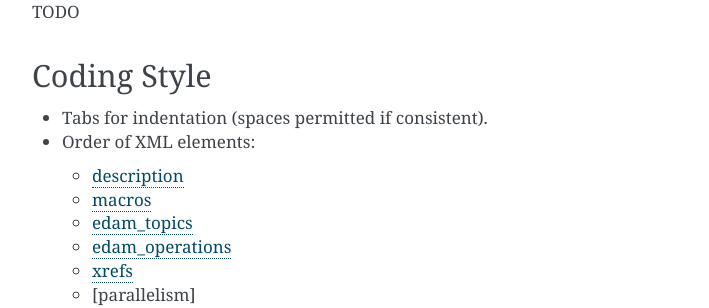
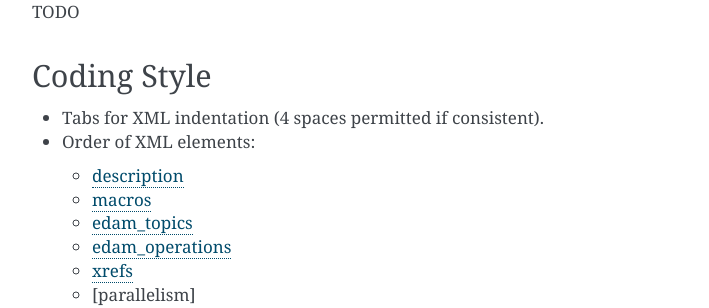
Before and after one commit to galaxy-iuc/standards, a Sphinx documentation site: the page built from docs/best_practices/tool_xml.rst, in a window 1280 px wide and 900 px high, scrolled down 6675 px. Shown: the part 154-462 px from the top of the window, without its empty margins (388-1097 px from the left). Built offline with Sphinx 7.4.7, drawn with Linux system fonts in a browser that asks for light colours.

Commit message:
explicit about xml

```diff
--- a/docs/best_practices/integration_checklist.rst
+++ b/docs/best_practices/integration_checklist.rst
@@ -38,7 +38,7 @@ Creating the Tool Wrapper (XML File)
     - Provide the comment-only ``tool_data_table_conf.xml.sample`` file.
 - Check that the XML elements and parameters attributes are in the `Order specified in the Best Practices <http://galaxy-iuc-standards.readthedocs.io/en/latest/best_practices/tool_xml.html#coding-style>`__.
 - If you have a collection of related tools you can try to avoid duplicating XML by using a `Macros XML file <http://planemo.readthedocs.io/en/latest/writing_standalone.html#macros>`__.
-- Use tabs for indentation (4 space indentation is permitted as long as the author is consistent).
+- Use tabs for XML indentation (4 space indentation is permitted as long as the author is consistent).
 
 Testing Your Tool
 -----------------
--- a/docs/best_practices/tool_xml.rst
+++ b/docs/best_practices/tool_xml.rst
@@ -315,7 +315,7 @@ TODO
 Coding Style
 ------------
 
-* Tabs for indentation (spaces permitted if consistent).
+* Tabs for XML indentation (4 spaces permitted if consistent).
 * Order of XML elements:
 
   * `description`_
```
